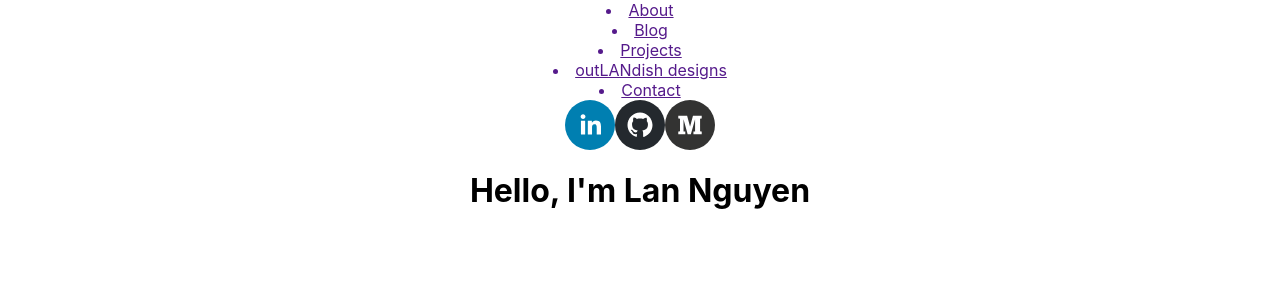
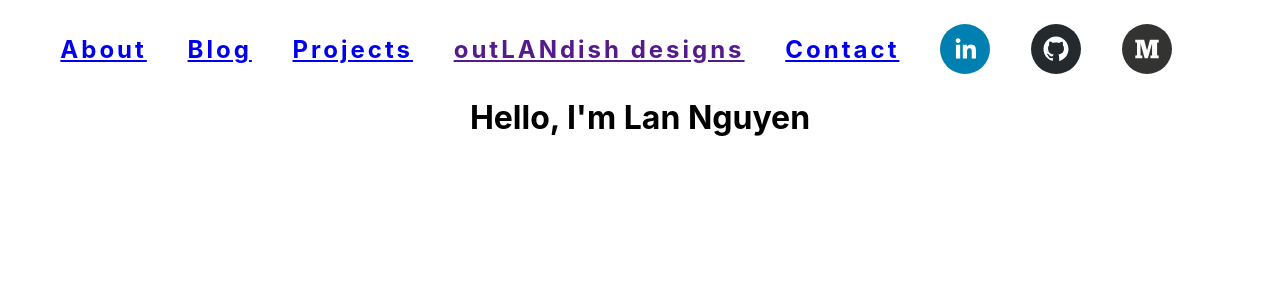
Before and after one commit to nguyenlan13/portfolio, a React (Create React App) app: page / in a window 1280 px wide. Shown: the top 300 px of the page. Built offline with nearby package versions, Linux system fonts and the light colour scheme.

Commit message:
add routes. links work

```diff
--- a/src/App.js
+++ b/src/App.js
@@ -4,6 +4,7 @@
 import Home from "./Components/Home"
 import Blogs from "./Components/Blogs/Blog"
 import Projects from "./Components/Projects/Project"
+import Contact from "./Components/Contact"
 import './App.css';
 
 function App() {
@@ -12,15 +13,11 @@
         <div className="App">
         <Navbar/>
         <Switch>
-            <Route
-            path="/blogs"
-            render={({match}) => (<Blogs match={match} />)} />
-            <Route
-            path="/projects"
-            render={({match}) => (<Projects match={match} />)} />
-
+            <Route exact path="/blog" component={Blogs}/>
+            <Route exact path="/projects" component={Projects}/>
+            <Route exact path="/contact" component={Contact}/>
+            <Route exact path="/" component={Home}/>
         </Switch>
-        <Home/>
         </div>
     </Router>
   );
--- a/src/Components/Navbar.js
+++ b/src/Components/Navbar.js
@@ -1,30 +1,32 @@
 import React from "react";
 import { Link } from "react-router-dom";
 import { SocialIcon } from 'react-social-icons';
-import {SocialMediaIconsReact} from 'social-media-icons-react';
+import { SocialMediaIconsReact } from 'social-media-icons-react';
 
 
 function Navbar() {
     return (
         <nav>
-            <Link>
+            <ul  className="nav-links">
+            <Link to="/about">
                 <li>About</li>
             </Link>
-            <Link>
+            <Link to="/blog">
                 <li>Blog</li>
             </Link>
-            <Link>
+            <Link to="/projects">
                 <li>Projects</li>
             </Link>
-            <Link>
+            <Link >
                 <li>outLANdish designs</li>
             </Link>
-            <Link>
+            <Link to="/contact">
                 <li>Contact</li>
             </Link>
             <SocialIcon url="https://www.linkedin.com/in/lan-nguyen-mba/" />
             <SocialIcon url="https://github.com/nguyenlan13" />
             <SocialIcon url="https://medium.com/@nguyenlan13" />
+            </ul>
             {/* <SocialMediaIconsReact icon="github" url="https://github.com/nguyenlan13"/> */}
         </nav>
     );
```
